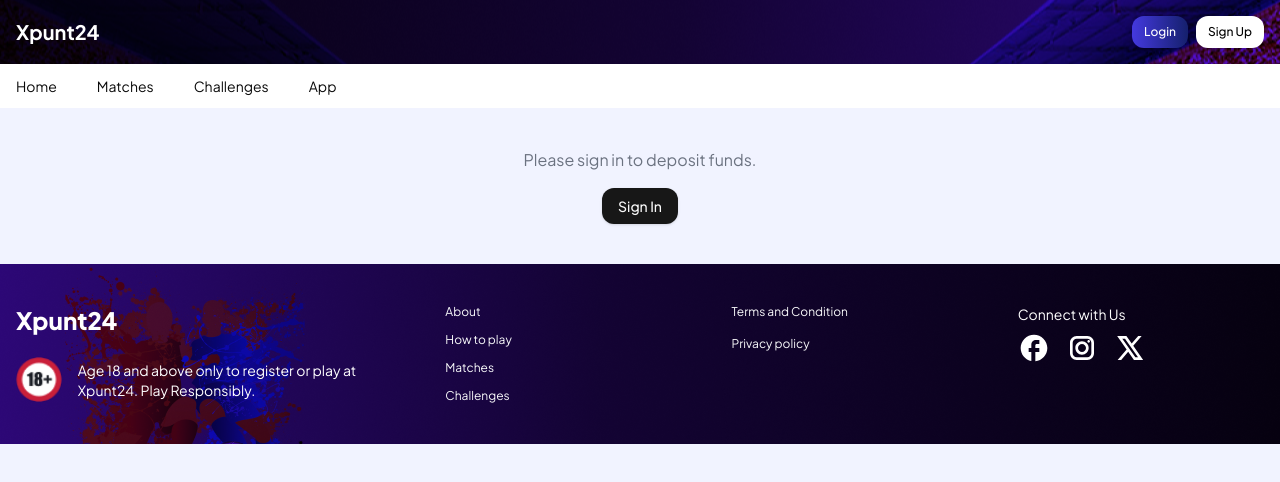
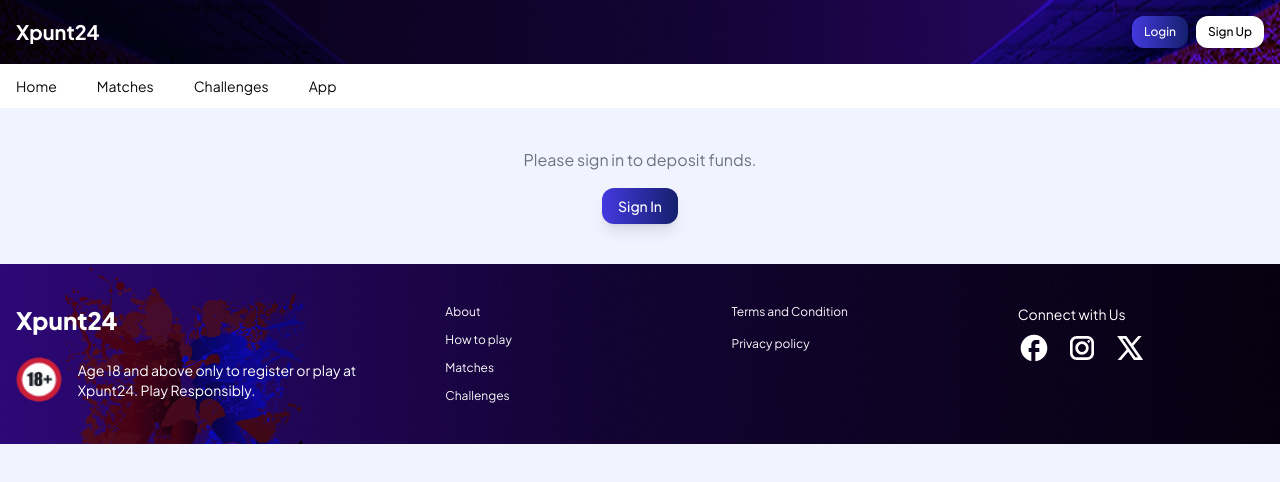
Before and after one commit to buchi-1996/xpunt24, a Next.js app in the folder frontend/: page /deposit in a window 1280 px wide. Shown: the top 482 px of the page. Built offline with nearby package versions, Linux system fonts and the light colour scheme; no server answers.

Commit message:
feat: update button styles to use brand gradient and improve hover effects

```diff
--- a/frontend/components/ui/button.tsx
+++ b/frontend/components/ui/button.tsx
@@ -68,17 +68,23 @@
   {
     variants: {
       variant: {
-        default: "bg-primary text-primary-foreground shadow hover:bg-primary/90",
+        // Default is now the brand gradient — any <Button> without an explicit non-default
+        // variant inherits it automatically (the old near-black `bg-primary` look is gone).
+        default:
+          "bg-btn-bg text-white shadow-lg hover:scale-105 transition-all duration-300 ease-in-out",
         destructive:
           "bg-destructive text-destructive-foreground shadow-sm hover:bg-destructive/90",
         outline:
           "border border-input bg-background shadow-sm hover:bg-accent hover:text-accent-foreground",
         ghost: "hover:bg-accent hover:text-accent-foreground",
         link: "text-primary underline-offset-4 hover:underline",
+        // White CTA used on dark hero backdrops.
         primary:
-          "bg-white text-black shadow-lg hover:bg-white hover:scale-105 transition-all duration-300 ease-in-out", // Primary variant
+          "bg-white text-black shadow-lg hover:bg-white hover:scale-105 transition-all duration-300 ease-in-out",
+        // Kept as an alias of default — many existing pages still pass variant="secondary"
+        // explicitly; both render the gradient.
         secondary:
-          "bg-btn-bg text-white shadow-lg hover:scale-105 transition-all duration-300 ease-in-out", // Secondary variant with gradient
+          "bg-btn-bg text-white shadow-lg hover:scale-105 transition-all duration-300 ease-in-out",
       },
       size: {
         default: "h-9 px-4 py-2",
```
